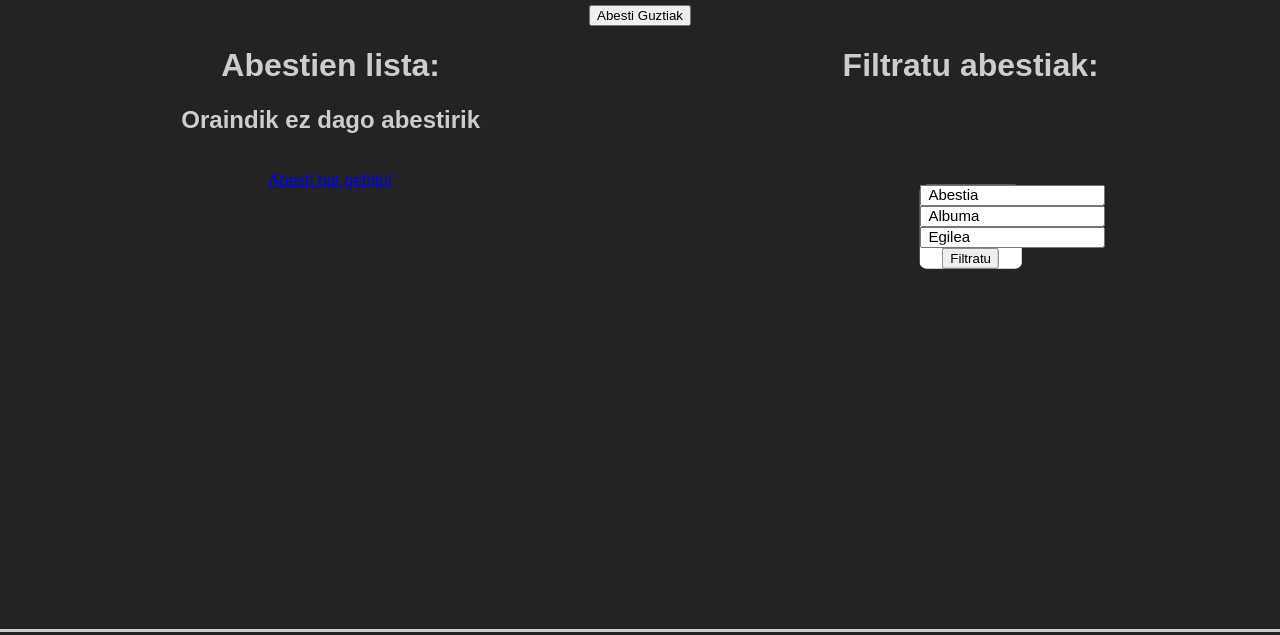
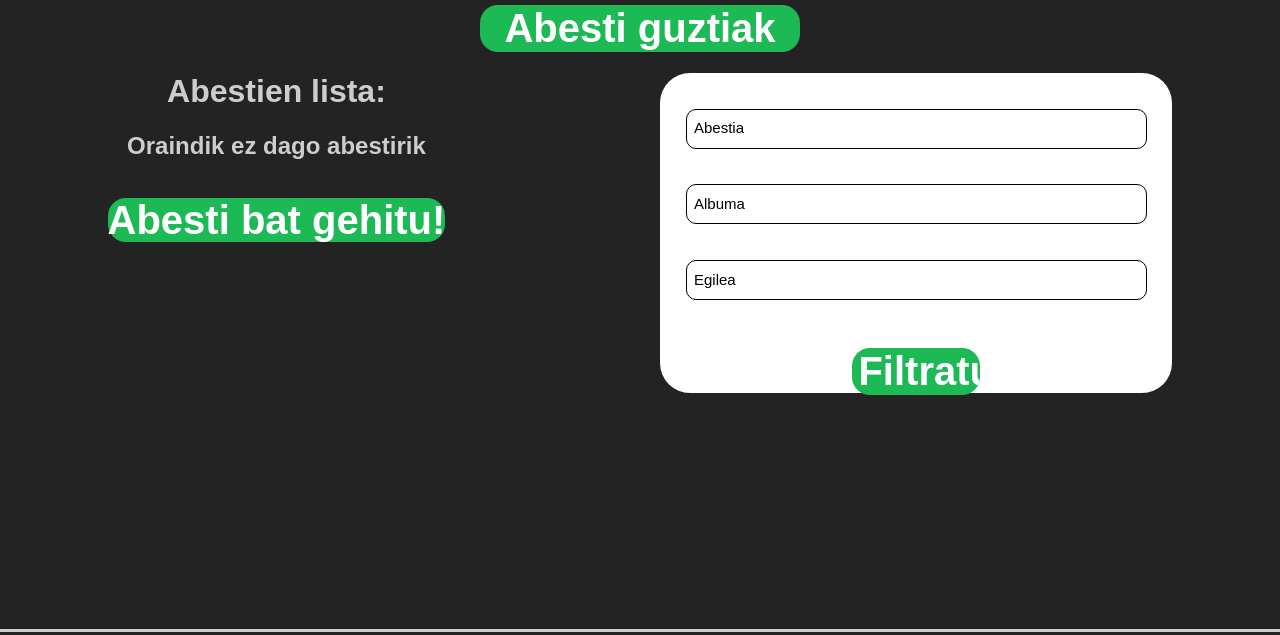
Before and after one commit to paulaonta/sza-web, a PHP site: page /ikusiMusika.php in a window 1280 px wide. Shown: the part 72-707 px from the top of the page. Run offline with PHP 8.4, Linux system fonts and the light colour scheme.

Commit message:
(2/2): Estilos acabados pero sin probar la página.
Creo que están los estilos acabados decentemente, todavía no he probado si funcionan bien los tamaños.

```diff
--- a/css/abesti_lista.css
+++ b/css/abesti_lista.css
@@ -6,7 +6,7 @@ table#abestiTaula > thead, table#abestiTaula > tbody { display: block; }
 
 table#abestiTaula > tbody {
     max-height: 50vh;       /* Just for the demo          */
-    overflow-y: show;    /* Trigger vertical scroll    */
+    overflow-y: auto;    /* Trigger vertical scroll    */
     overflow-x: hidden;  /* Hide the horizontal scroll */
 }
 
@@ -42,3 +42,41 @@ table#abestiTaula tr{
     min-height: 10px;
     height: 2vh;
 }
+
+.abesti{
+    text-decoration: none;
+    font-size: 2.5em;
+    border-radius: 18px;
+    border: none;
+    background: #1DB954;
+    color: white;
+    width: 25%;
+    @import url('https://fonts.googleapis.com/css2?family=Montserrat:wght@700&display=swap');
+    font-family: 'Montserrat', sans-serif;
+    text-align: center;
+    font-weight: bold;
+}
+
+.abesti:hover{
+    background: #107232;
+}
+
+#filterForm{
+    width: 40vw;
+    height: 40vh;
+    margin-top: -20vh;
+}
+
+#filterForm input[type=text]{
+    width: 90%;
+    border: solid black 1px;
+    height: 3em;
+    border-radius: 10px;
+    margin-top: 7%
+}
+
+#filterForm input[type=button]{
+    font-size: 2em;
+    position: relative;
+    bottom: -15%;
+}
--- a/css/musika_igo.css
+++ b/css/musika_igo.css
@@ -36,7 +36,7 @@ form{
 	transform: translate(-50%, -5%);
 	width: 40%;
 	background: white;
-	border-radius: 7%;
+	border-radius: 30px;
 }
 
 form input::placeholder{
--- a/ikusiMusika.php
+++ b/ikusiMusika.php
@@ -4,7 +4,7 @@
     <meta charset="UTF-8">
     <link rel="stylesheet" href="css/reproduktore.css" type="text/css"/>
     <link rel="stylesheet" href="css/abesti_lista.css" type="text/css"/>
-    <link rel="stylesheet" href="musika_igo.css" type="text/css"/>
+    <link rel="stylesheet" href="css/musika_igo.css" type="text/css"/>
     <script src="js/jquery.min.js"></script>
     <script src='js/abestiak_ikusi.js'></script>
     <style>
@@ -17,7 +17,7 @@
 <body>
     <?php require 'html/nav.html' ?>
     <?php require_once 'dataFinder.inc' ?>
-    <input class='abesti' type='button' value="Abesti Guztiak" onclick='ikusiAbestiGuztiak()'/>
+    <input class='abesti' type='button' value="Abesti guztiak" onclick='ikusiAbestiGuztiak()'/>
 <div id='maincontent' class="content center" style="display:flex">
     <div class = 'center' id='abestiListaDiv'>
         <h1>Abestien lista:</h1>
@@ -89,7 +89,7 @@ function getAbestienListaHTML(){
 
     }
     if($abestiKop == 0){
-        echo '<h2>Oraindik ez dago abestirik</h2> <br> <a href="formAbestiaGehitu.php">Abesti bat gehitu!</a>';
+        echo '<h2>Oraindik ez dago abestirik</h2> <br> <a class="abesti" href="formAbestiaGehitu.php">Abesti bat gehitu!</a>';
     }else{
         ?>
             <table id='abestiTaula'class="center">
--- a/index.php
+++ b/index.php
@@ -5,6 +5,7 @@
 		<meta charset="UTF-8">
 		<link rel="stylesheet" href="css/musika_igo.css" type="text/css">
 		<link rel="stylesheet" href="css/index.css" type="text/css">
+		<link rel="shortcut icon" type="image/jpg" href="icons/favicon.png">
 		<script type="text/javascript" src="js/animations.js"></script>
 		<style>
 			#index_menu{
```
Also changed, not shown: other parts of css/musika_igo.css (+17 -24 lines), gehituAbestia.php (+6 -2 lines). Lines whose indentation alone changed are shown as unchanged.
